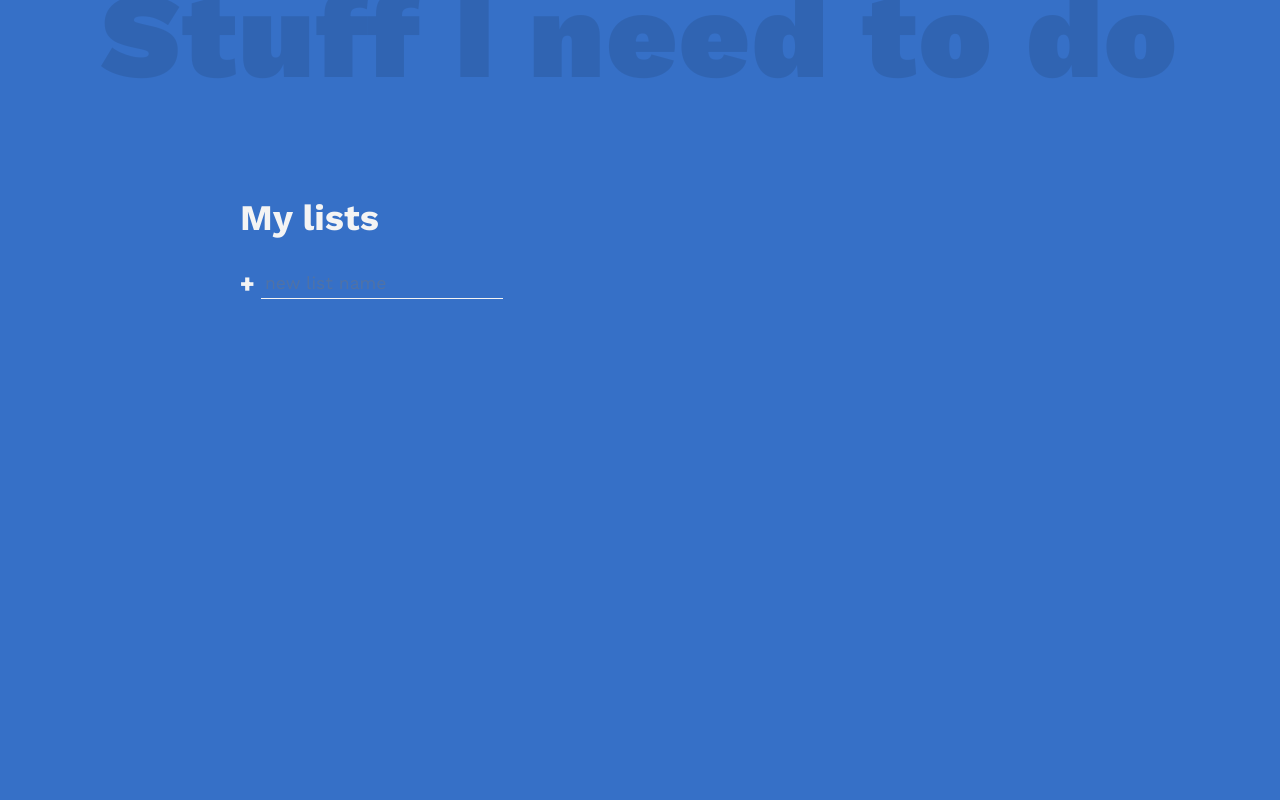
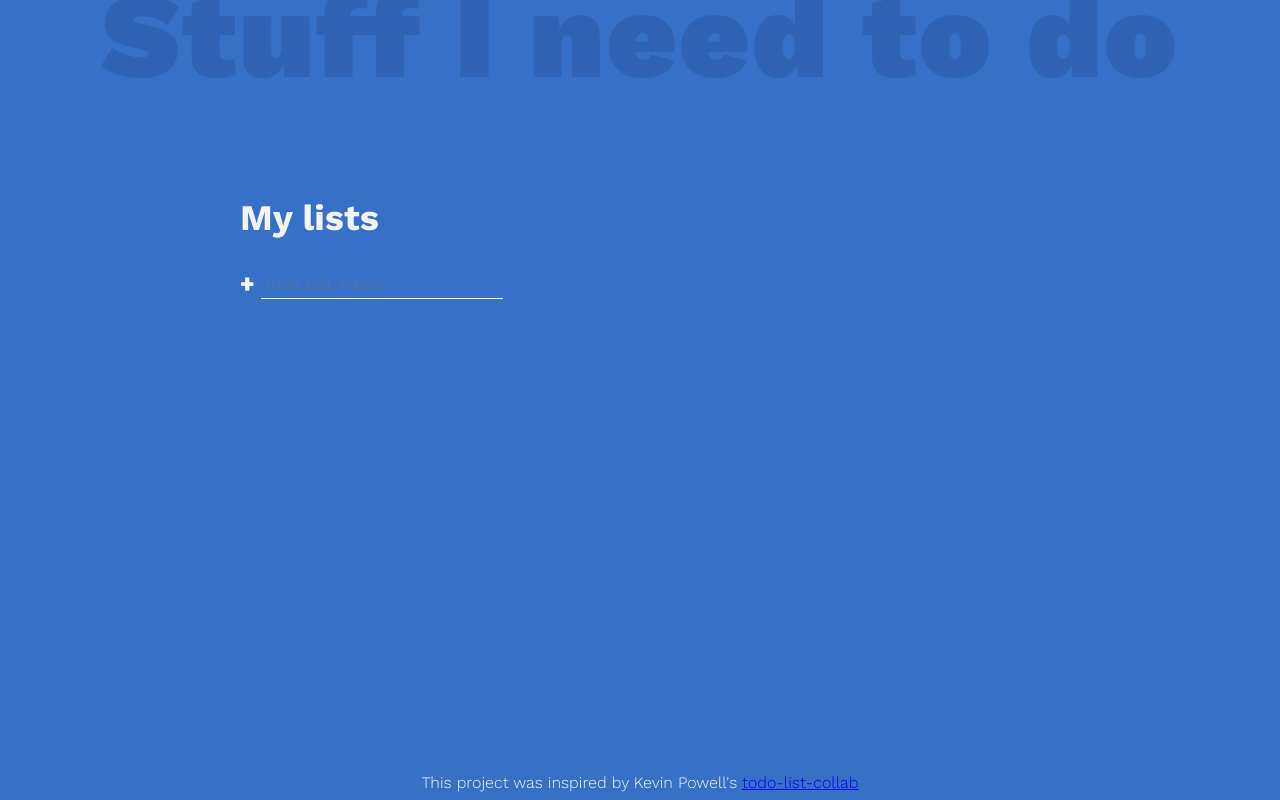
Before and after one commit to TheRealTyPin/todo-list-react, a React (Create React App) app: page / in a window 1280 px wide. Built offline with nearby package versions, Linux system fonts and the light colour scheme.

Commit message:
add footer to app to credit my inspiration (#3)

```diff
--- a/src/App.css
+++ b/src/App.css
@@ -6,8 +6,10 @@
   display: grid;
   grid:
     "header header header header" auto
-    "...... lists  active ......" auto /
+    "...... lists  active ......" auto
+    "...... footer footer ......" 1fr /
     1fr minmax(100px, 300px) minmax(250px, 500px) 1fr;
+  min-height: 100vh;
 }
 
 .App-header {
@@ -19,3 +21,13 @@
   letter-spacing: 2px;
   margin: -0.3em 0 0.5em;
 }
+
+.App > footer {
+  grid-area: footer;
+  margin: .5rem;
+  margin-top: 5rem;
+  text-align: center;
+  font-size: 1rem;
+  justify-self: center;
+  align-self: end;
+}
--- a/src/App.js
+++ b/src/App.js
@@ -10,6 +10,9 @@ function App() {
 			<h1 className="App-header">Stuff I need to do</h1>
 			<ListsOverview />
 			<TodoList />
+			<footer>
+				This project was inspired by Kevin Powell&apos;s <a href="https://github.com/kevin-powell/todo-list-collab">todo-list-collab</a>
+			</footer>
 		</div>
 	)
 }
```
Also changed, not shown: 2 other files (tests, documents, lock files or other folders).
